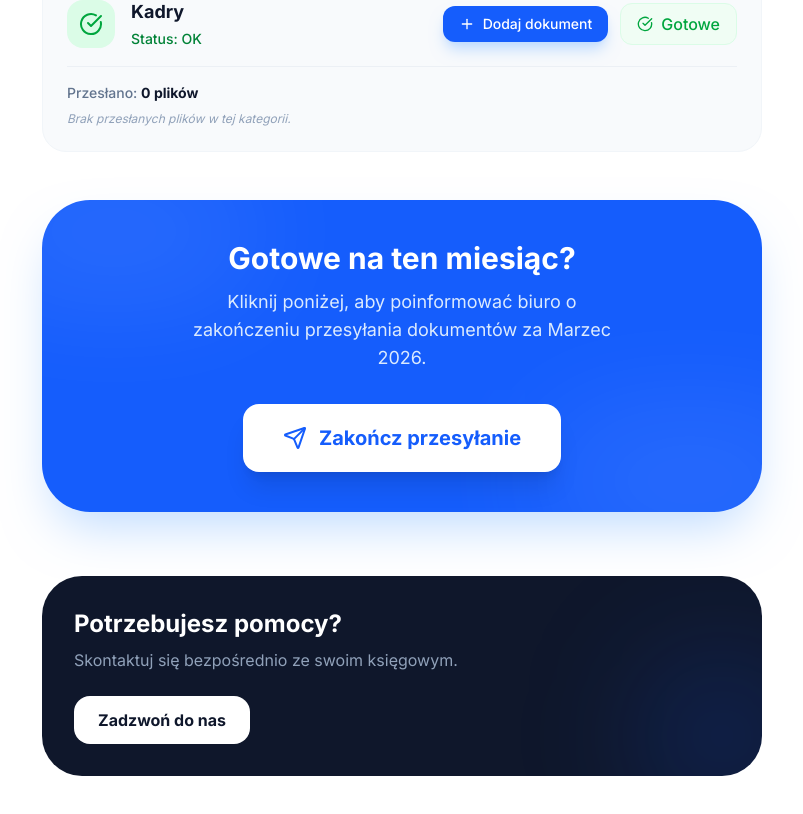
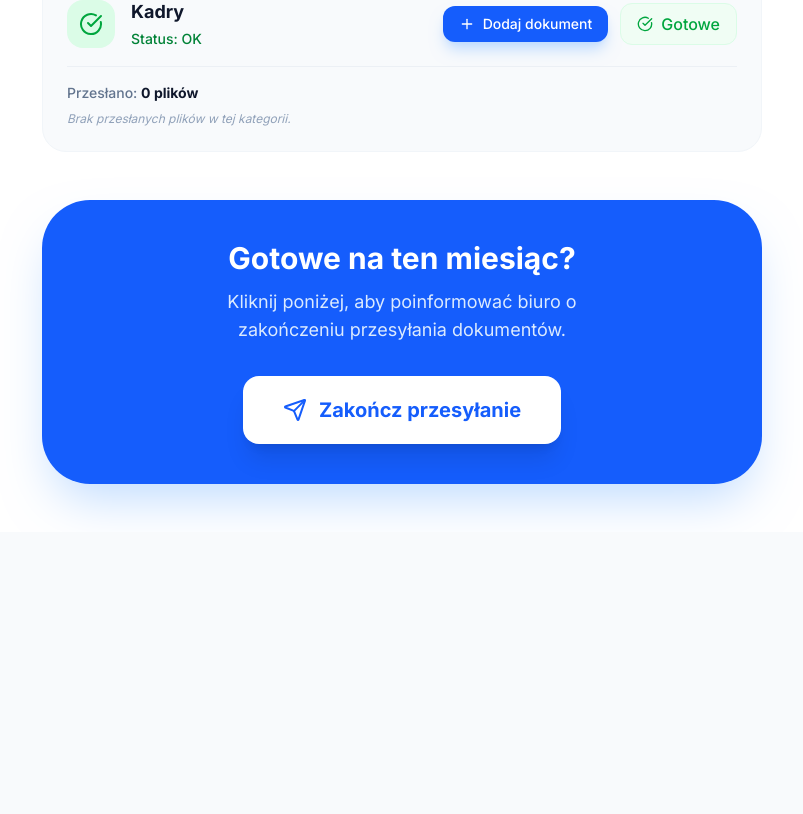
Before and after one commit to Arcziwald/CustomerAccounting, a React (Vite) app: page /client/1 in a window 1280 px wide. Shown: the part 1135-1949 px from the top of the page, without its empty margins (238-1041 px from the left). After the commit the page ends 1667 px from the top, so only its background shows below. Built offline with nearby package versions, Linux system fonts and the light colour scheme.

Commit message:
Refactor upload function and improve UI text
Refactored upload handling function and updated UI text.

```diff
--- a/src/components/ClientView.tsx
+++ b/src/components/ClientView.tsx
@@ -68,23 +68,23 @@ export default function ClientView({ clients, updateClientStatus, addFileToDocum
     );
   }
 
-  const handleRealUpload = (docId: string, file: File) => {
+  // POPRAWIONA FUNKCJA PRZESYŁANIA
+  const handleUpload = (docId: string, file: File) => {
     setUploading(docId);
 
-    // Tworzymy obiekt UploadedFile rozszerzony o surowy plik dla n8n
     const fileData: UploadedFile = {
       name: file.name,
       timestamp: new Date().toISOString(),
-      rawFile: file // To jest kluczowe dla funkcji w App.tsx!
+      rawFile: file // Przekazujemy fizyczny plik do App.tsx
     };
 
     if (id) {
       addFileToDocument(id, docId, fileData);
 
-      // Małe opóźnienie dla efektu wizualnego "ładowania"
+      // Krótkie opóźnienie tylko dla efektu UI
       setTimeout(() => {
         setUploading(null);
-      }, 1000);
+      }, 800);
     }
   };
 
@@ -168,8 +168,7 @@ export default function ClientView({ clients, updateClientStatus, addFileToDocum
                         onChange={(e) => {
                           const file = e.target.files?.[0];
                           if (file) {
-      // Zmieniamy wywołanie na naszą nową funkcję
-      handleRealUpload(doc.id, file);
+                            handleUpload(doc.id, file); // WYWOŁANIE PRAWDZIWEGO UPLOADU
                           }
                         }}
                       />
@@ -187,7 +186,7 @@ export default function ClientView({ clients, updateClientStatus, addFileToDocum
                             >
                               <Upload className="w-4 h-4" />
                             </motion.div>
-                            Drive...
+                            Wysyłanie...
                           </span>
                         ) : (
                           <><Plus className="w-4 h-4" /> Dodaj dokument</>
@@ -202,17 +201,11 @@ export default function ClientView({ clients, updateClientStatus, addFileToDocum
                   </div>
                 </div>
 
-                {/* File counter and list */}
                 <div className="pt-4 border-t border-slate-200/50">
                   <div className="flex items-center justify-between mb-2">
                     <p className="text-sm font-medium text-slate-500">
                       Przesłano: <span className="text-slate-900 font-bold">{doc.files.length} {doc.files.length === 1 ? 'plik' : (doc.files.length > 1 && doc.files.length < 5) ? 'pliki' : 'plików'}</span>
                     </p>
-                    {doc.files.length > 0 && (
-                      <span className="text-[10px] uppercase tracking-wider font-bold text-blue-500 bg-blue-50 px-2 py-0.5 rounded-md">
-                        Google Drive Sync Active
-                      </span>
-                    )}
                   </div>
 
                   {doc.files.length > 0 ? (
@@ -224,11 +217,6 @@ export default function ClientView({ clients, updateClientStatus, addFileToDocum
                           <span className="text-[10px] text-slate-300">{new Date(file.timestamp).toLocaleTimeString([], { hour: '2-digit', minute: '2-digit' })}</span>
                         </li>
                       ))}
-                      {doc.files.length > 4 && (
-                        <li className="text-xs text-slate-400 italic p-2">
-                          + {doc.files.length - 4} więcej plików w folderze...
-                        </li>
-                      )}
                     </ul>
                   ) : (
                     <p className="text-xs text-slate-400 italic">Brak przesłanych plików w tej kategorii.</p>
@@ -253,13 +241,9 @@ export default function ClientView({ clients, updateClientStatus, addFileToDocum
                   <h3 className="text-xl font-bold text-slate-900">Weryfikator ciągłości faktur</h3>
                 </div>
 
-                <p className="text-slate-600 mb-4 text-sm">
-                  Wklej numery faktur oddzielone przecinkami lub spacjami (np. 1, 2, 4, 5), aby sprawdzić czy brakuje jakiegoś numeru w serii.
-                </p>
-
                 <textarea
                   className="w-full p-4 bg-white border border-blue-200 rounded-2xl focus:outline-none focus:ring-2 focus:ring-blue-500/20 focus:border-blue-500 transition-all min-h-[100px] text-lg font-mono"
-                  placeholder="Wklej tutaj numery..."
+                  placeholder="Wklej numery..."
                   value={invoiceInput}
                   onChange={(e) => handleSequenceCheck(e.target.value)}
                 />
@@ -274,22 +258,8 @@ export default function ClientView({ clients, updateClientStatus, addFileToDocum
                     <div>
                       <p className="text-red-800 font-bold text-lg">Wykryto braki w numeracji!</p>
                       <p className="text-red-600">
-                        Brakuje {missingInvoices.length === 1 ? 'faktury' : 'faktur'} nr: <span className="font-bold">{missingInvoices.join(', ')}</span>
+                        Brakuje faktur nr: <span className="font-bold">{missingInvoices.join(', ')}</span>
                       </p>
-                    </div>
-                  </motion.div>
-                )}
-
-                {invoiceInput && missingInvoices.length === 0 && (
-                  <motion.div
-                    initial={{ opacity: 0, scale: 0.95 }}
-                    animate={{ opacity: 1, scale: 1 }}
-                    className="mt-6 p-5 bg-green-50 border border-green-100 rounded-2xl flex items-start gap-4"
-                  >
-                    <CheckCircle className="w-6 h-6 text-green-500 shrink-0 mt-0.5" />
-                    <div>
-                      <p className="text-green-800 font-bold text-lg">Ciągłość zachowana!</p>
-                      <p className="text-green-600">Wszystkie faktury w podanym zakresie są obecne.</p>
                     </div>
                   </motion.div>
                 )}
@@ -301,35 +271,18 @@ export default function ClientView({ clients, updateClientStatus, addFileToDocum
         <div className="mt-12 p-10 bg-blue-600 rounded-[3rem] text-white text-center shadow-2xl shadow-blue-200 relative overflow-hidden group">
           <div className="relative z-10">
             <h3 className="text-3xl font-bold mb-3">Gotowe na ten miesiąc?</h3>
-            <p className="text-blue-100 mb-8 text-lg max-w-md mx-auto">Kliknij poniżej, aby poinformować biuro o zakończeniu przesyłania dokumentów za {client.month}.</p>
+            <p className="text-blue-100 mb-8 text-lg max-w-md mx-auto">Kliknij poniżej, aby poinformować biuro o zakończeniu przesyłania dokumentów.</p>
             <button
               onClick={() => {
                 if (id && !client.locked) finishUploading(id);
               }}
               disabled={client.locked}
-              className="inline-flex items-center gap-3 px-10 py-5 bg-white text-blue-600 rounded-2xl font-bold text-xl hover:bg-blue-50 transition-all transform hover:scale-105 active:scale-95 shadow-xl group-hover:shadow-white/20 disabled:opacity-50 disabled:scale-100 disabled:cursor-not-allowed"
+              className="inline-flex items-center gap-3 px-10 py-5 bg-white text-blue-600 rounded-2xl font-bold text-xl hover:bg-blue-50 transition-all transform hover:scale-105 active:scale-95 shadow-xl disabled:opacity-50"
             >
               <Send className="w-6 h-6" />
-              {client.locked ? 'Miesiąc zatwierdzony' : 'Zakończ przesyłanie'}
+              {client.locked ? 'Zatwierdzone' : 'Zakończ przesyłanie'}
             </button>
           </div>
-
-          {/* Decorative elements */}
-          <div className="absolute top-0 left-0 w-full h-full opacity-10 pointer-events-none">
-            <div className="absolute top-[-10%] left-[-10%] w-[40%] h-[40%] bg-white rounded-full blur-3xl"></div>
-            <div className="absolute bottom-[-10%] right-[-10%] w-[40%] h-[40%] bg-white rounded-full blur-3xl"></div>
-          </div>
-        </div>
-
-        <div className="mt-16 p-8 bg-slate-900 rounded-[2.5rem] text-white relative overflow-hidden">
-          <div className="relative z-10">
-            <h3 className="text-2xl font-bold mb-2">Potrzebujesz pomocy?</h3>
-            <p className="text-slate-400 mb-6">Skontaktuj się bezpośrednio ze swoim księgowym.</p>
-            <button className="px-6 py-3 bg-white text-slate-900 rounded-2xl font-bold hover:bg-slate-100 transition-colors">
-              Zadzwoń do nas
-            </button>
-          </div>
-          <div className="absolute -right-10 -bottom-10 w-40 h-40 bg-blue-600/20 rounded-full blur-3xl"></div>
         </div>
       </div>
     </div>
```
Lines whose indentation alone changed are shown as unchanged.
